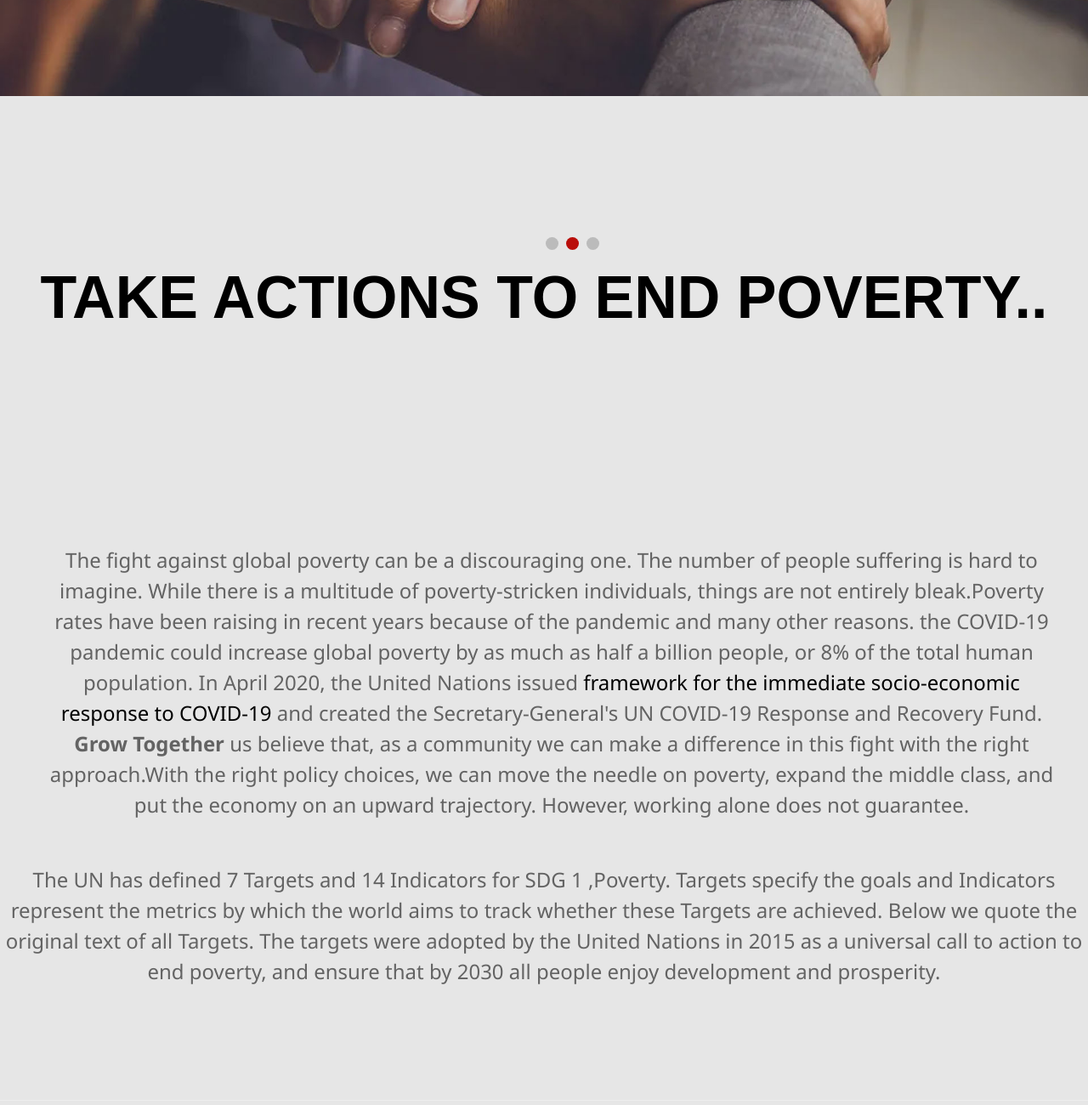
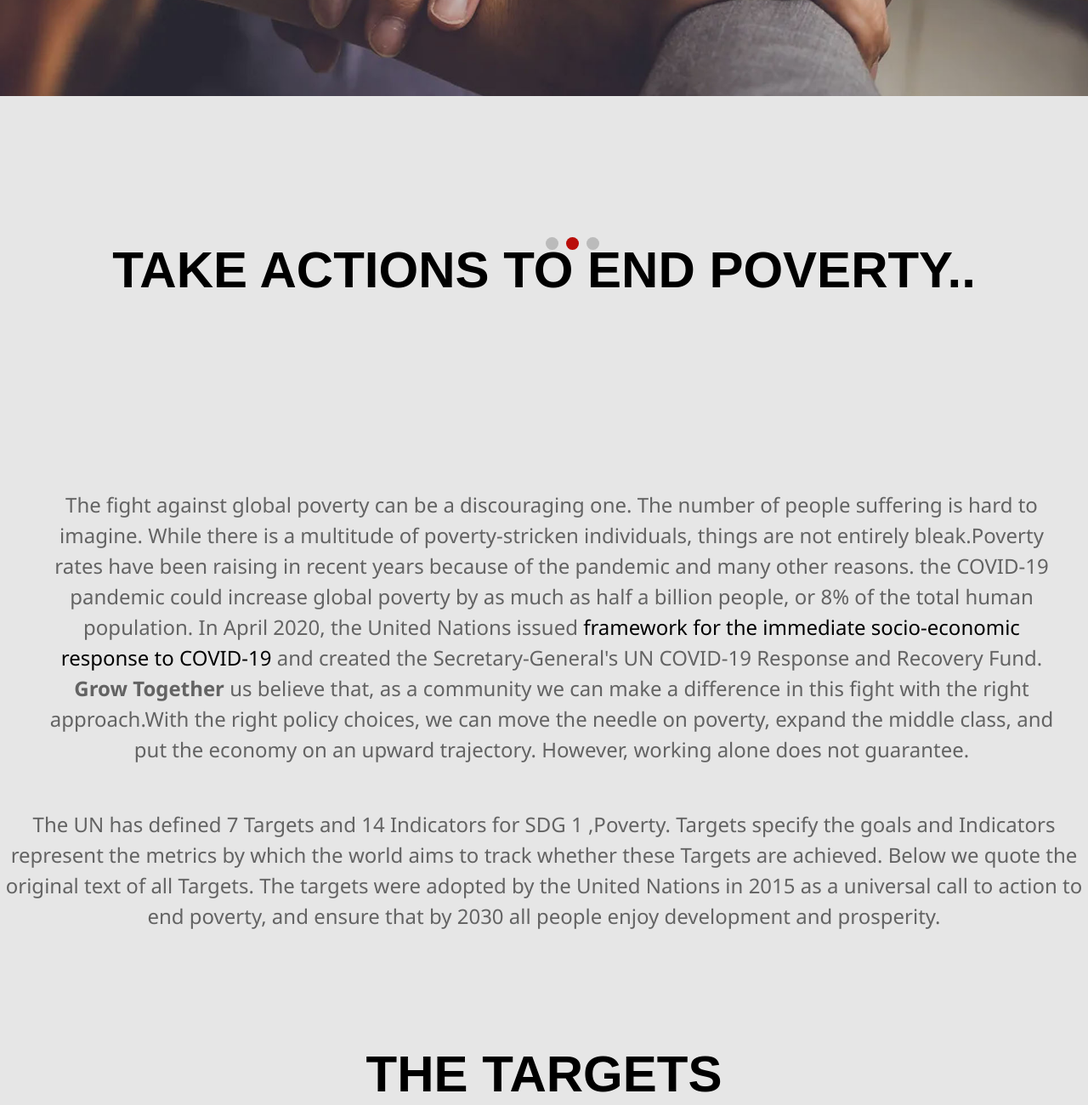
Before and after one commit to yasithasilva/GrowTogether, a plain HTML site: page action.html in a window 1280 px wide. Shown: the part 500-1800 px from the top of the page at 85% size. Drawn offline with nearby package versions, Linux system fonts and the light colour scheme.

Commit message:
Edited content (font sizes, spacings)

```diff
--- a/action.css
+++ b/action.css
@@ -3,7 +3,7 @@ h1 {
     text-transform: uppercase;
     line-height: 6.5em;
     font-family: sans-serif;
-    font-size: 70px;
+    font-size: 60px;
     font: weight 700px;
 
 }
@@ -19,7 +19,7 @@ h3{
     font-size: 80px;
     text-transform: uppercase;
     font-family: sans-serif;
-    font-size: 70px;
+    font-size: 60px;
     font: weight 1500px;
 
 
--- a/action.html
+++ b/action.html
@@ -115,14 +115,10 @@
 <br>
 <br>
 <br>
-<hr>
-<br>
-<br>
+
 
 <h3> <center><b> The Targets</b> </center> </h3>
 
-<br>
-<br>
 <br>
 <br>
 
@@ -132,7 +128,6 @@
 			<br>
 		  Eradicate extreme poverty </h2>
 
- <br>
  <br>
  <br>
 <div class="para">
@@ -168,11 +163,6 @@ This poverty line is measured in "international dollars" which are a hypothetica
 <br>
 <br>
 <br>
-<br>
-<br>
-<br>
-<br>
-<br>
 
 <hr>
 	 <h2 class="cont-head">Target 1.2
@@ -182,7 +172,7 @@ This poverty line is measured in "international dollars" which are a hypothetica
 
 <br>
 <br>
-<br>
+
 
 <div class="para">
 <p> <b>SDG INDICATOR 1.2.1 </b></p>
@@ -214,8 +204,6 @@ areas</a>
 <br>
 <br>
 <br>
-<br>
-<br>
 <b>SDG INDICATOR 1.2.2 </b>
 
 <p> <b> Population in poverty according to national definitions</b> </p>
@@ -238,9 +226,7 @@ areas</a>
 <br>
 <br>
 <br>
-<br>
-<br>
-<br>
+
 
 
 <hr>
@@ -249,7 +235,7 @@ areas</a>
     <br>
     Population covered by social protection floors/systems </h2>
 
-<br>
+
 <br>
 <br>
 
@@ -272,9 +258,7 @@ coverage of the poor and the vulnerable.</p>
 <a href="https://ourworldindata.org/grapher/adequacy-of-social-safety-net-programs" target="_blank">Adequacy of social safety net programs</a>
 
 </div>
-<br>
-<br>
-<br>
+
 <br>
 <br>
 <br>
@@ -287,7 +271,7 @@ coverage of the poor and the vulnerable.</p>
 	<br>
 	Equal rights to ownership, basic services, technology and economic resources</h2>
 
-<br>
+
 <br>
 <br>
 <div class="para">
@@ -307,8 +291,7 @@ universal access to basic services for all households.
 
 <a href="https://ourworldindata.org/indoor-air-pollution" target="_blank"> Indoor Air Pollution.</a>
 
-<br>
-<br>
+
 <br>
 <br>
 <br>
@@ -323,11 +306,7 @@ who perceive their rights to land as secure, by sex and type of tenure.</i></p>
 <b>Goal:</b> By 2030 ensure that all men and women, in particular the poor and the vulnerable, have equal rights to economic resources, as well as access to basic services,
 ownership and control over land and other forms of property.
 </div>
-<br>
-<br>
-<br>
-<br>
-<br>
+
 <br>
 <br>
 <br>
@@ -361,8 +340,7 @@ extreme events and other environmental disasters.</p>
 </p>
 
 <a href="https://ourworldindata.org/grapher/total-affected-by-natural-disasters?country=~All+natural+disasters" target="_blank">Number affected by natural disasters</a>
-<br>
-<br>
+
 <br>
 <br>
 <br>
@@ -383,8 +361,7 @@ vulnerability to climate-related extreme events and other environmental disaster
 <br>
 
 <a href="https://ourworldindata.org/grapher/weather-losses-share-gdp" target="_blank">Global weather-related disaster losses as a share of GDP</a>
-<br>
-<br>
+
 <br>
 <br>
 <br>
@@ -411,10 +388,6 @@ for Disaster Risk Reduction 2015–2030. </i></p>
 <br>
 <br>
 <br>
-<br>
-<br>
-<br>
-<br>
 
 <hr>
 	<h2 class="cont-head">Target 1.A
@@ -434,8 +407,7 @@ for Disaster Risk Reduction 2015–2030. </i></p>
 <br>
 <br>
 <br>
-<br>
-<br>
+
 <p><b>SDG INDICATOR 1.A.2</p>
 <p>Government spending on essential services </b> </p>
 <br>
@@ -451,9 +423,7 @@ There is no defined target level of government spending for this indicator.</p>
   <br>
 <a href="https://ourworldindata.org/grapher/social-spending-oecd-longrun " target="_blank">Social spending</a>
  </div>
-<br>
-<br>
-<br>
+
 <br>
 <br>
 <br>
@@ -487,19 +457,10 @@ There is no defined target level of government spending for this indicator.</p>
  <br>
  <br>
  <br>
- <br>
- <br>
- <br>
- <br>
- <br>
- <br>
 
  <h3><center><b>What we have done sofar, </b></center></h3>
 
- <br>
- <br>
- <br>
- <br>
+
  <br>
  <br>
  <br>
@@ -532,8 +493,7 @@ There is no defined target level of government spending for this indicator.</p>
  </div>
 
 
-<br>
-<br>
+
 <br>
 <br>
 <br>
@@ -544,12 +504,7 @@ There is no defined target level of government spending for this indicator.</p>
   targets.The Sustainable Development Goals (SDGs) are a bold commitment to finish what we started and
   end poverty in all forms and dimensions by 2030.</p>
 
-  <br>
-  <br>
-  <br>
-  <br>
-  <br>
-  <br>
+
   <br>
   <br>
   <br>
@@ -559,8 +514,7 @@ There is no defined target level of government spending for this indicator.</p>
  <br>
  <br>
  <br>
- <br>
- <br>
+
  <!--Footer starts here-->
  <footer>
   <div class="footer-content">
```
